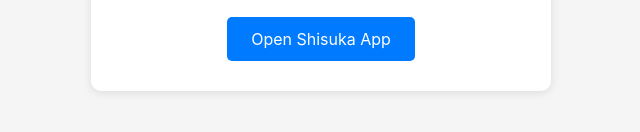
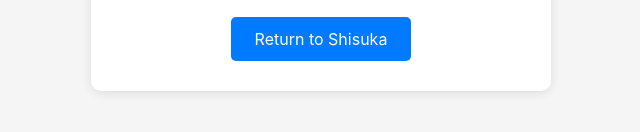
Before and after one commit to kianjain/shisuka, a plain HTML site: page docs/success.html in a window 1280 px wide. Shown: the part 490-622 px from the top of the page, 319-959 px from the left. Drawn offline with Linux system fonts and the light colour scheme.

Commit message:
Update success page to be standalone

```diff
--- a/docs/success.html
+++ b/docs/success.html
@@ -56,7 +56,7 @@
         <div class="success-icon">✓</div>
         <h1>Password Updated</h1>
         <p>Your password has been successfully updated. You can now use your new password to sign in to your account.</p>
-        <a href="shisuka://" class="button">Open Shisuka App</a>
+        <a href="https://kianjain.github.io/shisuka" class="button">Return to Shisuka</a>
     </div>
 </body>
 </html>
```
